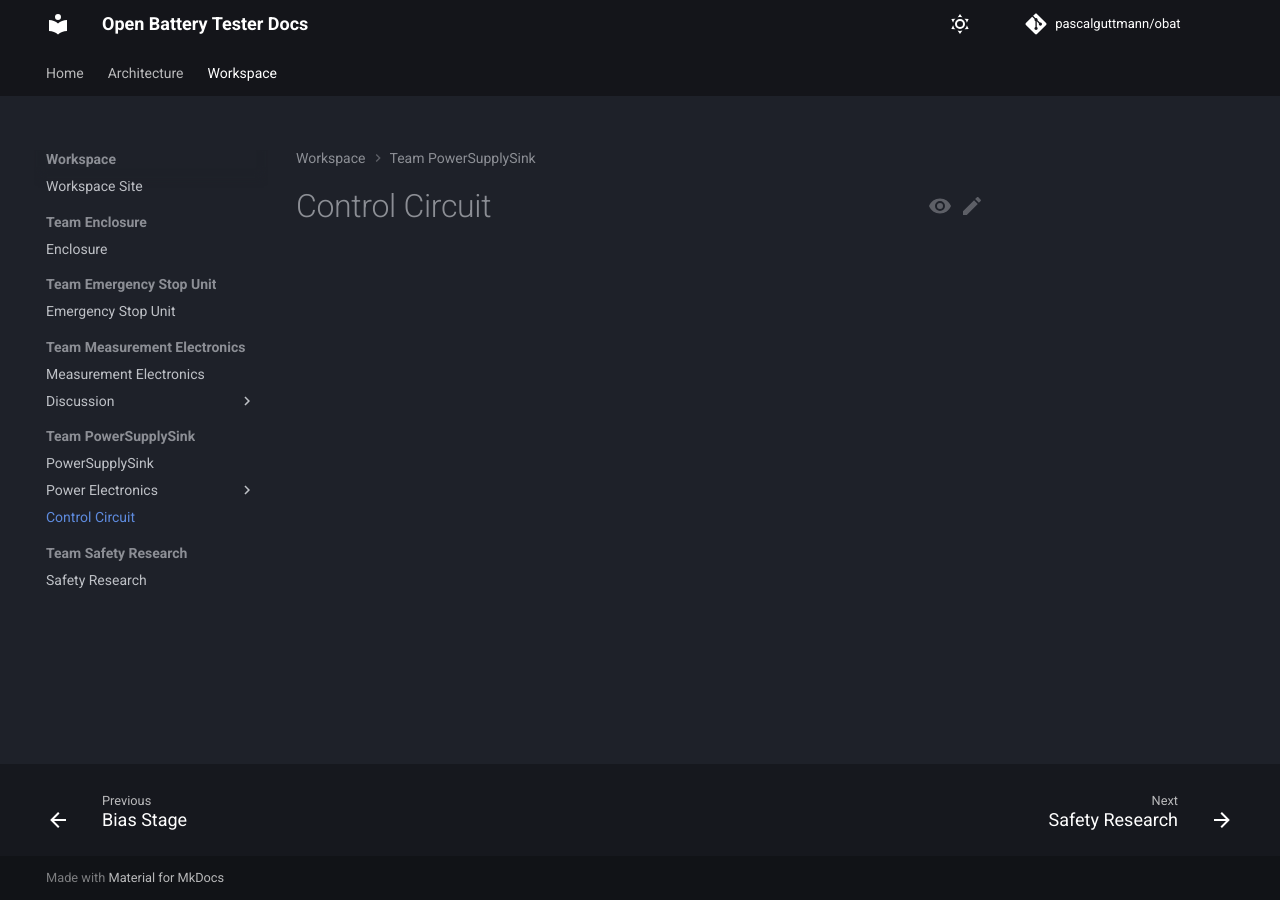
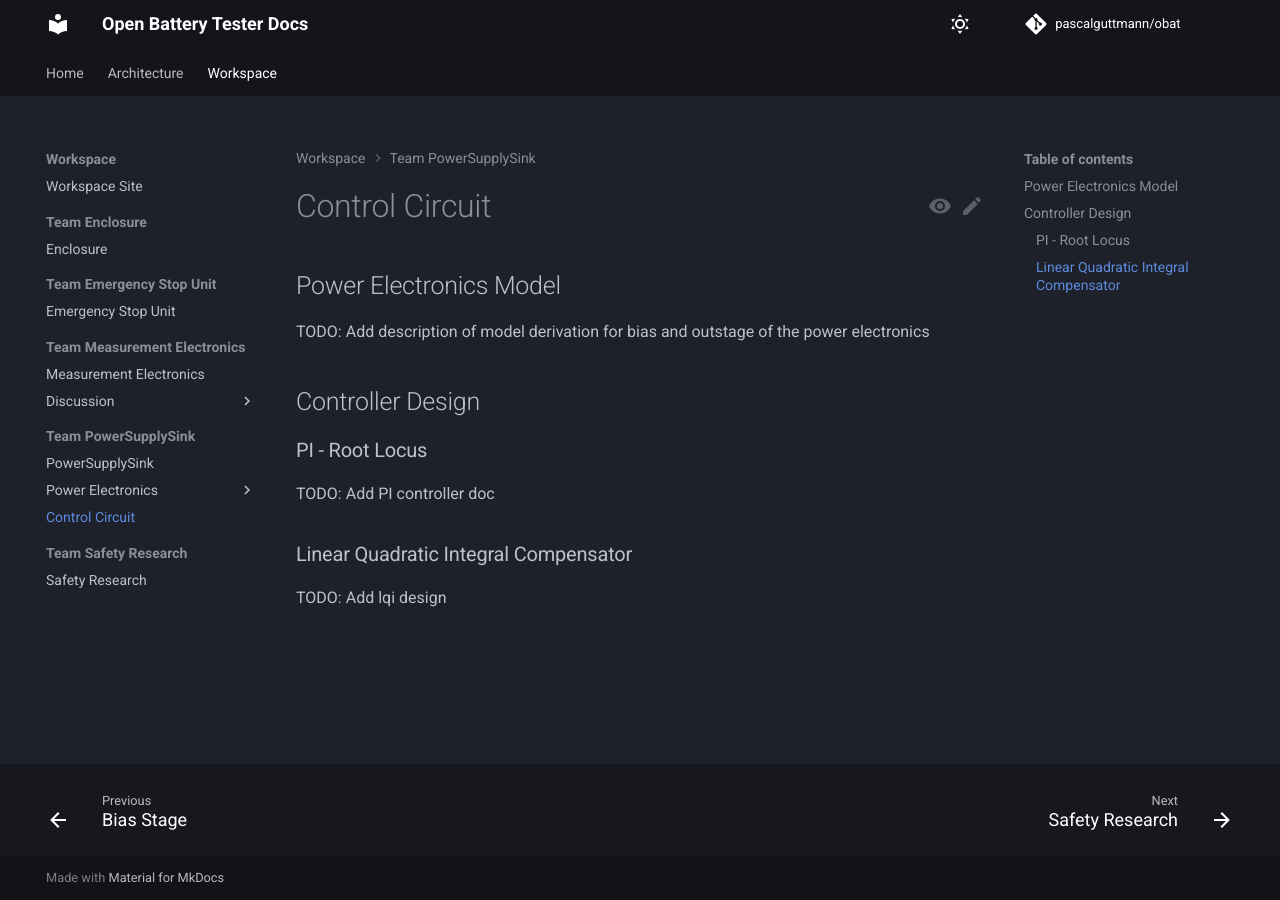
Before and after one commit to pascalguttmann/obat, an MkDocs documentation site: the page built from docs/workspace/pss/control/control.md, in a window 1280 px wide. Built offline with MkDocs 1.6.1 and Material for MkDocs 9.7.7, drawn with Linux system fonts in a browser that asks for light colours; comment, search, counter and statistics services are not loaded.

Commit message:
add control doc template

```diff
--- a/docs/workspace/pss/control/control.md
+++ b/docs/workspace/pss/control/control.md
@@ -1,2 +1,19 @@
 Control Circuit
 ===============
+
+Power Electronics Model
+-----------------------
+
+TODO: Add description of model derivation for bias and outstage of the power
+electronics
+
+Controller Design
+-----------------
+
+### PI - Root Locus
+
+TODO: Add PI controller doc
+
+### Linear Quadratic Integral Compensator
+
+TODO: Add lqi design
```
